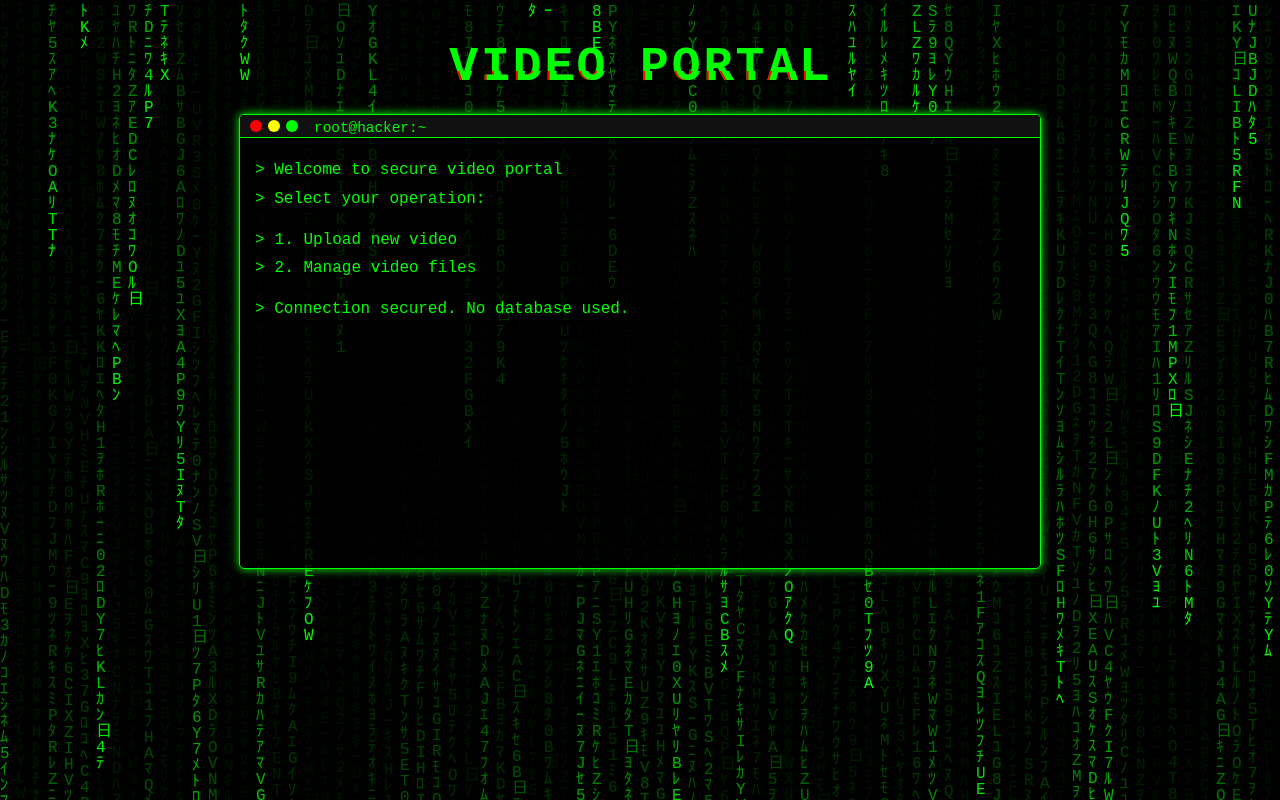
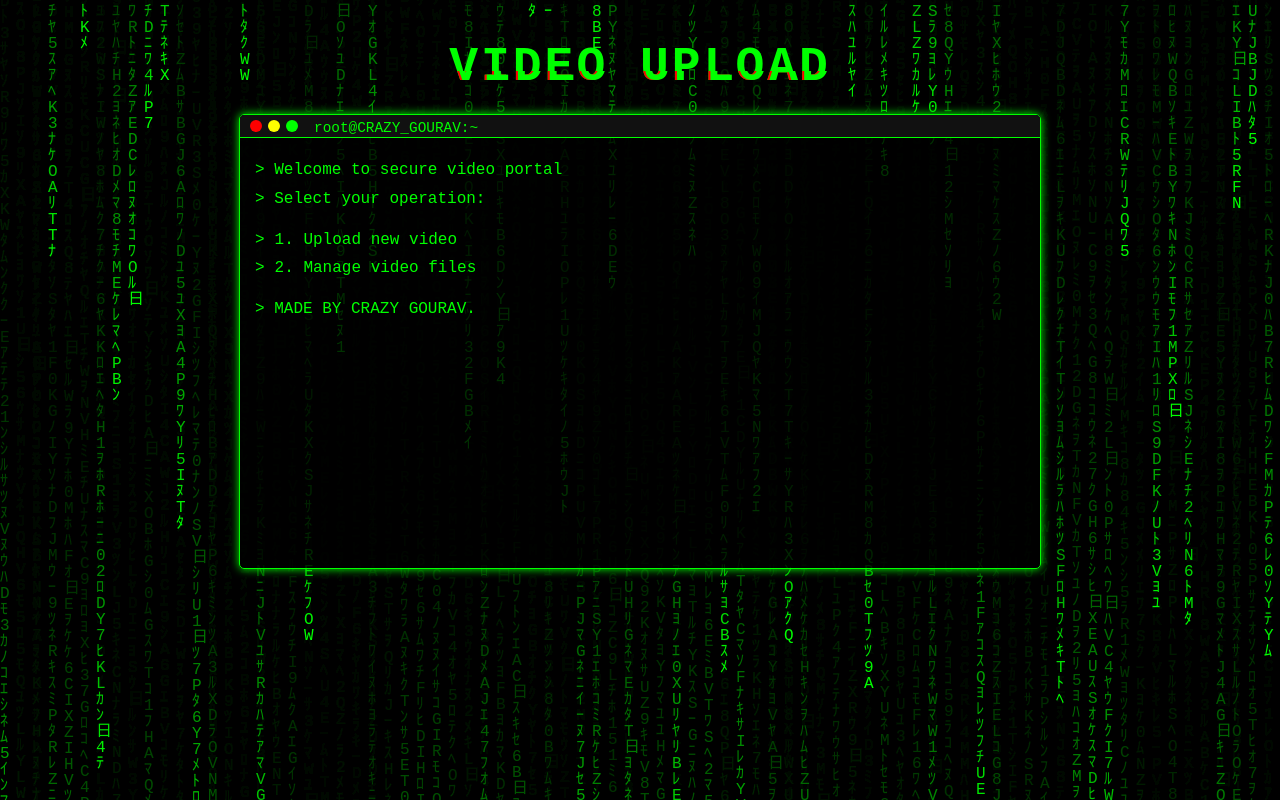
Before and after one commit to crazygouravweb/LEEK-VIDEO, a plain HTML site: page index.html in a window 1280 px wide. Drawn offline with Linux system fonts and the light colour scheme.

Commit message:
Update index.html

```diff
--- a/index.html
+++ b/index.html
@@ -3,20 +3,20 @@
 <head>
     <meta charset="UTF-8">
     <meta name="viewport" content="width=device-width, initial-scale=1.0">
-    <title>Hacker Video Portal</title>
+    <title>Video Upload</title>
     <link rel="stylesheet" href="styles/hacker.css">
 </head>
 <body class="hacker-theme">
     <div class="matrix-container">
         <canvas id="matrix"></canvas>
         <div class="content">
-            <h1 class="glitch" data-text="VIDEO PORTAL">VIDEO PORTAL</h1>
+            <h1 class="glitch" data-text="VIDEO UPLOAD">VIDEO UPLOAD</h1>
             <div class="terminal">
                 <div class="terminal-header">
                     <span class="red-btn"></span>
                     <span class="yellow-btn"></span>
                     <span class="green-btn"></span>
-                    <span class="title">root@hacker:~</span>
+                    <span class="title">root@CRAZY_GOURAV:~</span>
                 </div>
                 <div class="terminal-body">
                     <p>> Welcome to secure video portal</p>
@@ -25,7 +25,7 @@
                         <li><a href="upload.html" class="cmd-link">1. Upload new video</a></li>
                         <li><a href="manager.html" class="cmd-link">2. Manage video files</a></li>
                     </ul>
-                    <p>> Connection secured. No database used.</p>
+                    <p>> MADE BY CRAZY GOURAV.</p>
                 </div>
             </div>
         </div>
```
